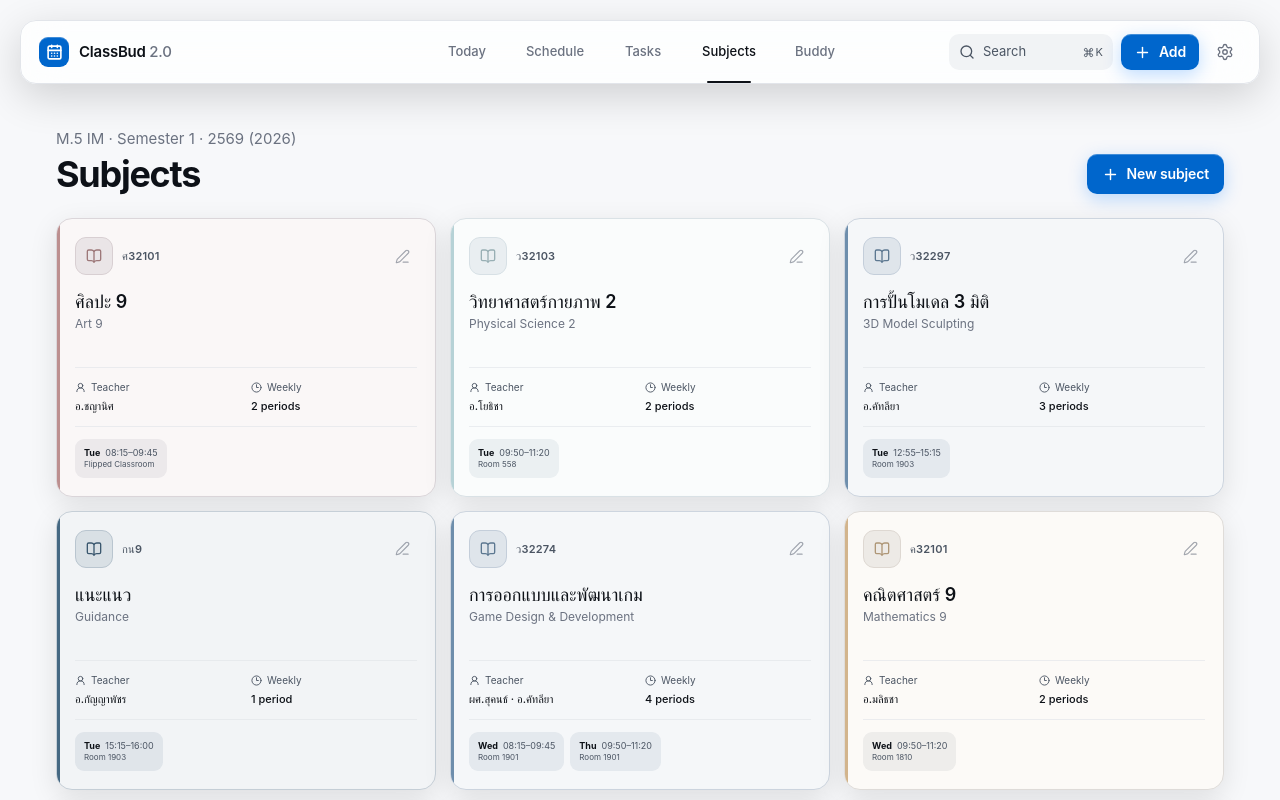
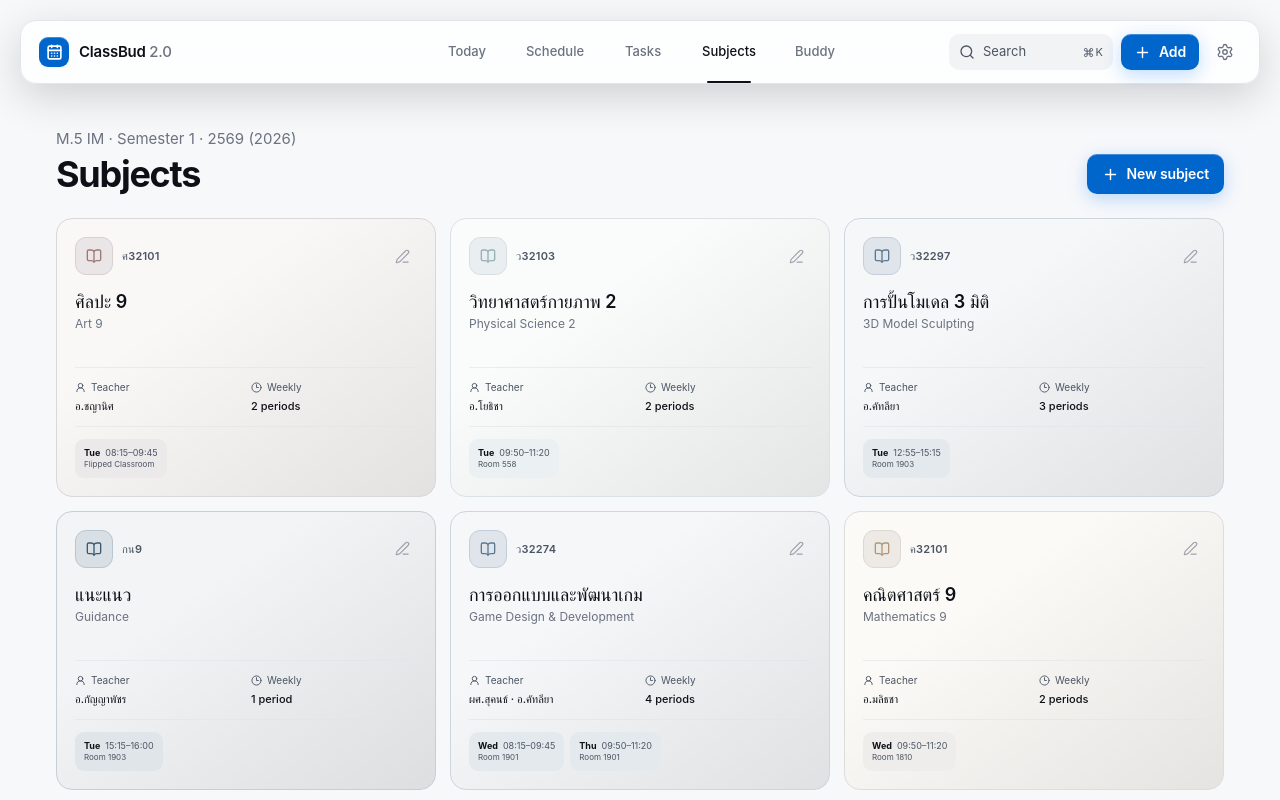
Before and after one commit to DPINE8302/ClassBud, a React (Vite) app: page /subjects in a window 1280 px wide. Shown: the top 800 px of the page. Built offline with nearby package versions, Linux system fonts and the light colour scheme.

Commit message:
Simplify cards and improve contrast

```diff
--- a/src/styles.css
+++ b/src/styles.css
@@ -351,7 +351,7 @@ dialog.modal::backdrop { background: rgba(0,0,0,.5); backdrop-filter: blur(5px);
 .today-heading h1 { font-size: 32px; line-height: 38px; }
 .today-layout { display: grid; grid-template-columns: minmax(0, 1fr) 340px; gap: 36px; align-items: start; }
 .today-primary { min-width: 0; }
-.now-card { position: relative; display: flex; width: 100%; min-height: 300px; flex-direction: column; align-items: flex-start; overflow: hidden; padding: 30px; border: 1px solid color-mix(in srgb, var(--event-color) 22%, var(--separator)); border-radius: 16px; color: var(--label); background: color-mix(in srgb, var(--event-color) 12%, var(--surface)); text-align: left; box-shadow: inset 0 1px 0 rgba(255,255,255,.08), 0 12px 36px rgba(0,0,0,.12); }
+.now-card { position: relative; display: flex; width: 100%; min-height: 300px; flex-direction: column; align-items: flex-start; overflow: hidden; padding: 30px; border: 1px solid color-mix(in srgb, var(--event-color) 22%, var(--separator)); border-radius: 16px; color: var(--label); background: linear-gradient(145deg, transparent 30%, rgba(0,0,0,.1)), color-mix(in srgb, var(--event-color) 12%, var(--surface)); text-align: left; }
 .now-card::after { position: absolute; right: -80px; bottom: -135px; width: 390px; height: 310px; border: 1px solid color-mix(in srgb, var(--event-color) 18%, transparent); border-radius: 50%; background: color-mix(in srgb, var(--event-color) 8%, transparent); content: ""; transform: rotate(-18deg); }
 .now-card__ambient { position: absolute; inset: 0; background: linear-gradient(135deg, color-mix(in srgb, var(--event-color) 8%, transparent), transparent 46%); }
 .now-card__eyebrow, .now-card__title, .now-card__english, .now-card__details, .now-card__footer { position: relative; z-index: 1; }
@@ -421,8 +421,8 @@ dialog.modal::backdrop { background: rgba(0,0,0,.5); backdrop-filter: blur(5px);
 .day-band--assembly { right: 0; left: 0; border-radius: 0; background: color-mix(in srgb, var(--raised) 35%, transparent); }
 .day-band--assembly span:empty { display: none; }
 .day-band--break { min-height: 2px; padding: 0; border-radius: 0; background: color-mix(in srgb, var(--secondary) 24%, transparent); }
-.schedule-event { position: absolute; z-index: 3; top: calc(var(--event-top) + 2px); right: 1.2%; left: 1.2%; height: max(38px, calc(var(--event-height) - 4px)); display: grid; grid-template-columns: minmax(0, 1fr) auto; align-items: center; gap: 12px; overflow: hidden; padding: 6px 11px 6px 13px; border: 1px solid color-mix(in srgb, var(--event-color) 24%, var(--separator)); border-left: 3px solid var(--event-color); border-radius: 8px; color: var(--label); background: color-mix(in srgb, var(--event-color) 13%, var(--raised)); box-shadow: inset 0 1px 0 rgba(255,255,255,.06), 0 4px 14px rgba(0,0,0,.1); text-align: left; transition: background-color 160ms ease, border-color 160ms ease, transform 160ms ease, box-shadow 160ms ease; }
-.schedule-event:hover { border-color: color-mix(in srgb, var(--event-color) 46%, var(--separator)); border-left-color: var(--event-color); background: color-mix(in srgb, var(--event-color) 18%, var(--raised)); }
+.schedule-event { position: absolute; z-index: 3; top: calc(var(--event-top) + 2px); right: 1.2%; left: 1.2%; height: max(38px, calc(var(--event-height) - 4px)); display: grid; grid-template-columns: minmax(0, 1fr) auto; align-items: center; gap: 12px; overflow: hidden; padding: 6px 11px; border: 1px solid color-mix(in srgb, var(--event-color) 24%, var(--separator)); border-radius: 8px; color: var(--label); background: linear-gradient(135deg, transparent 34%, rgba(0,0,0,.11)), color-mix(in srgb, var(--event-color) 13%, var(--raised)); text-align: left; transition: border-color 160ms ease, transform 160ms ease, box-shadow 160ms ease; }
+.schedule-event:hover { border-color: color-mix(in srgb, var(--event-color) 46%, var(--separator)); background: linear-gradient(135deg, transparent 34%, rgba(0,0,0,.09)), color-mix(in srgb, var(--event-color) 18%, var(--raised)); }
 .schedule-event.is-selected { z-index: 5; box-shadow: 0 0 0 2px var(--shell), 0 0 0 4px var(--accent-text), 0 12px 28px rgba(0,0,0,.28); }
 .schedule-event__main, .schedule-event__meta { display: grid; min-width: 0; }
 .schedule-event__main strong { overflow: hidden; font-size: 13px; font-weight: 600; text-overflow: ellipsis; white-space: nowrap; }
@@ -529,10 +529,10 @@ dialog.modal::backdrop { background: rgba(0,0,0,.5); backdrop-filter: blur(5px);
 /* Subjects */
 .page--subjects { --blue: #6e8eac; --cyan: #b6d2d6; --amber: #d2b48c; --rose: #bc8f8f; --slate: #456882; }
 .subjects-grid { display: grid; grid-template-columns: repeat(3, minmax(0, 1fr)); gap: 14px; }
-.subject-card { position: relative; min-width: 0; padding: 18px; overflow: hidden; border: 1px solid color-mix(in srgb, var(--event-color) 18%, var(--separator)); border-radius: 16px; background: color-mix(in srgb, var(--event-color) 7%, var(--surface)); box-shadow: inset 0 1px 0 rgba(255,255,255,.07), 0 8px 28px rgba(0,0,0,.1); transition: background-color 160ms ease, border-color 160ms ease, box-shadow 160ms ease; }
-.subject-card::before { position: absolute; top: 0; bottom: 0; left: 0; width: 3px; background: var(--event-color); content: ""; pointer-events: none; }
+.subject-card { position: relative; min-width: 0; padding: 18px; overflow: hidden; border: 1px solid color-mix(in srgb, var(--event-color) 18%, var(--separator)); border-radius: 16px; background: linear-gradient(145deg, transparent 32%, rgba(0,0,0,.09)), color-mix(in srgb, var(--event-color) 7%, var(--surface)); transition: border-color 160ms ease; }
+.subject-card::before { display: none; }
 .subject-card::after { display: none; }
-.subject-card:hover, .subject-card:focus-within { border-color: color-mix(in srgb, var(--event-color) 38%, var(--separator)); background: color-mix(in srgb, var(--event-color) 10%, var(--surface)); box-shadow: inset 0 1px 0 rgba(255,255,255,.08), 0 10px 32px rgba(0,0,0,.13); }
+.subject-card:hover, .subject-card:focus-within { border-color: color-mix(in srgb, var(--event-color) 38%, var(--separator)); background: linear-gradient(145deg, transparent 32%, rgba(0,0,0,.08)), color-mix(in srgb, var(--event-color) 10%, var(--surface)); }
 .subject-card > header { display: flex; align-items: center; gap: 9px; margin-bottom: 14px; }
 .subject-card__icon { display: grid; width: 38px; height: 38px; place-items: center; border: 1px solid color-mix(in srgb, var(--event-color) 26%, var(--separator)); border-radius: 11px; color: color-mix(in srgb, var(--event-color) 82%, var(--label)); background: color-mix(in srgb, var(--event-color) 14%, var(--raised)); }
 .subject-card__icon svg { width: 16px; height: 16px; }
@@ -797,13 +797,13 @@ dialog.modal::backdrop { background: rgba(0,0,0,.5); backdrop-filter: blur(5px);
   .routine-row strong { color: var(--label); font-size: 14px; font-weight: 600; line-height: 20px; }
   .routine-row small { color: var(--secondary-strong); font-size: 11px; line-height: 16px; }
   .agenda-row { padding-bottom: 8px; }
-  .agenda-row .schedule-event--compact { min-height: 86px; align-items: start; padding: 14px; border-radius: 12px; box-shadow: inset 0 1px 0 color-mix(in srgb, var(--event-ink, #fff) 14%, transparent), 0 8px 24px color-mix(in srgb, var(--event-color) 16%, transparent); }
+  .agenda-row .schedule-event--compact { min-height: 86px; align-items: start; padding: 14px; border-radius: 12px; box-shadow: none; }
   .agenda-row .schedule-event__main { align-content: start; gap: 3px; }
   .agenda-row .schedule-event__main strong { overflow: visible; font-size: 16px; font-weight: 600; line-height: 23px; text-overflow: clip; white-space: normal; }
   .agenda-row .schedule-event__english { display: block; overflow: hidden; font-size: 12px; font-weight: 500; line-height: 17px; text-overflow: ellipsis; white-space: nowrap; }
   .agenda-row .schedule-event__meta { align-content: start; padding-top: 2px; font-size: 11px; font-weight: 500; line-height: 16px; }
   .week-grid { grid-template-columns: 1fr; min-height: 0; gap: 14px; overflow: visible; margin: 0; border: 0; border-radius: 0; background: transparent; }
-  .week-column { min-width: 0; overflow: hidden; border: 1px solid var(--separator); border-radius: 14px; background: var(--surface); box-shadow: 0 8px 28px rgba(0,0,0,.1); }
+  .week-column { min-width: 0; overflow: hidden; border: 1px solid var(--separator); border-radius: 14px; background: var(--surface); }
   .week-column:last-child { border: 1px solid var(--separator); }
   .week-column > header { display: flex; align-items: baseline; gap: 8px; padding: 13px 15px; background: color-mix(in srgb, var(--raised) 68%, transparent); }
   .week-column > header span { font-size: 12px; font-weight: 600; letter-spacing: .02em; }
```
